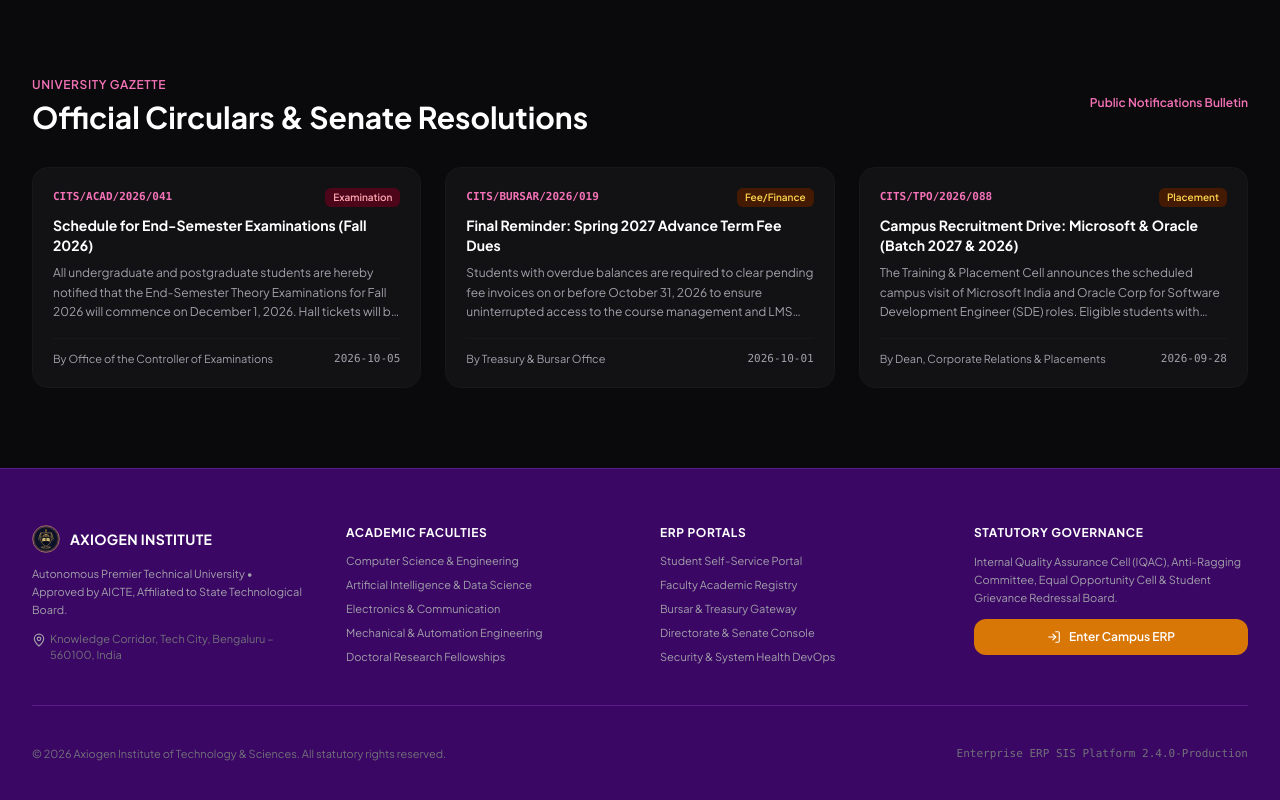
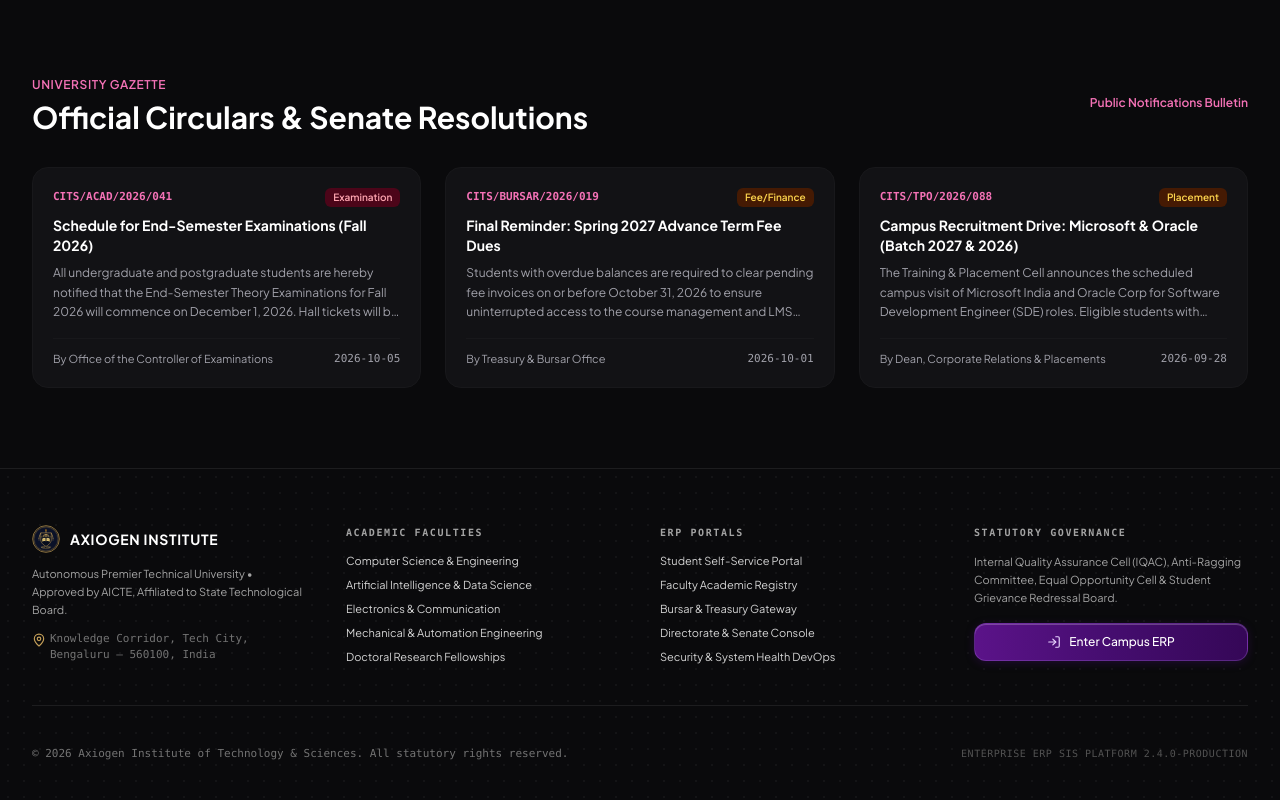
Before and after one commit to axiogenai/college-erp, a React (Vite) app: page / in a window 1280 px wide. Shown: the part 4353-5153 px from the top of the page. Built offline with nearby package versions, Linux system fonts and the light colour scheme.

Commit message:
Refactor footer to Obsidian luxury standard with hairline borders and Royal Purple button

```diff
--- a/src/components/public/PublicLanding.tsx
+++ b/src/components/public/PublicLanding.tsx
@@ -1211,29 +1211,32 @@ export const PublicLanding: React.FC<PublicLandingProps> = ({ onEnterPortal }) =
       </section>
 
       {/* ── 11. Comprehensive Executive Institutional Footer ───────────────── */}
-      <footer className="bg-institutional-950 text-slate-400 text-xs py-14 border-t border-institutional-900">
-        <div className="max-w-7xl mx-auto px-4 sm:px-6 lg:px-8">
-          <div className="grid grid-cols-1 md:grid-cols-4 gap-10 mb-10 pb-10 border-b border-institutional-900">
+      <footer className="bg-[#0A0A0C] text-neutral-400 text-xs py-14 border-t border-white/[0.08] relative overflow-hidden">
+        {/* Soft Luxury Micro-Pattern Texture */}
+        <div className="absolute inset-0 bg-[radial-gradient(#ffffff0a_1px,transparent_1px)] [background-size:16px_16px] pointer-events-none" />
+
+        <div className="max-w-7xl mx-auto px-4 sm:px-6 lg:px-8 relative z-10">
+          <div className="grid grid-cols-1 md:grid-cols-4 gap-10 mb-10 pb-10 border-b border-white/[0.08]">
 
             {/* Identity */}
             <div className="space-y-3">
               <div className="flex items-center gap-2.5">
-                <UniversityCrest className="w-7 h-7 shrink-0" />
-                <span className="font-bold text-white text-sm uppercase tracking-wide">Axiogen Institute</span>
+                <UniversityCrest className="w-7 h-7 shrink-0 text-[#C5A059]" />
+                <span className="font-bold text-white text-sm uppercase tracking-wider font-serif">Axiogen Institute</span>
               </div>
-              <p className="text-[11px] text-slate-400 leading-relaxed">
+              <p className="text-[11px] text-neutral-400 leading-relaxed">
                 Autonomous Premier Technical University • Approved by AICTE, Affiliated to State Technological Board.
               </p>
-              <p className="text-[11px] text-slate-500 flex items-start gap-1">
-                <MapPin className="w-3.5 h-3.5 text-slate-400 shrink-0 mt-0.5" />
+              <p className="text-[11px] text-neutral-500 flex items-start gap-1 font-mono">
+                <MapPin className="w-3.5 h-3.5 text-[#C5A059] shrink-0 mt-0.5" />
                 <span>Knowledge Corridor, Tech City, Bengaluru – 560100, India</span>
               </p>
             </div>
 
             {/* Academic Disciplines */}
             <div>
-              <p className="font-bold text-white mb-3 text-xs uppercase tracking-wider">Academic Faculties</p>
-              <ul className="space-y-2 text-[11px]">
+              <p className="font-mono text-[10px] uppercase tracking-[0.16em] text-neutral-400 mb-3 font-semibold">Academic Faculties</p>
+              <ul className="space-y-2 text-[11px] text-neutral-300">
                 <li><a href="#programs" className="hover:text-white transition-colors">Computer Science & Engineering</a></li>
                 <li><a href="#programs" className="hover:text-white transition-colors">Artificial Intelligence & Data Science</a></li>
                 <li><a href="#programs" className="hover:text-white transition-colors">Electronics & Communication</a></li>
@@ -1244,8 +1247,8 @@ export const PublicLanding: React.FC<PublicLandingProps> = ({ onEnterPortal }) =
 
             {/* ERP Portals */}
             <div>
-              <p className="font-bold text-white mb-3 text-xs uppercase tracking-wider">ERP Portals</p>
-              <ul className="space-y-2 text-[11px]">
+              <p className="font-mono text-[10px] uppercase tracking-[0.16em] text-neutral-400 mb-3 font-semibold">ERP Portals</p>
+              <ul className="space-y-2 text-[11px] text-neutral-300">
                 <li><button onClick={() => onEnterPortal('student')} className="hover:text-white transition-colors">Student Self-Service Portal</button></li>
                 <li><button onClick={() => onEnterPortal('faculty')} className="hover:text-white transition-colors">Faculty Academic Registry</button></li>
                 <li><button onClick={() => onEnterPortal('accountant')} className="hover:text-white transition-colors">Bursar & Treasury Gateway</button></li>
@@ -1256,24 +1259,24 @@ export const PublicLanding: React.FC<PublicLandingProps> = ({ onEnterPortal }) =
 
             {/* Governance & Anti-Ragging */}
             <div>
-              <p className="font-bold text-white mb-3 text-xs uppercase tracking-wider">Statutory Governance</p>
-              <p className="text-[11px] text-slate-400 mb-3 leading-relaxed">
+              <p className="font-mono text-[10px] uppercase tracking-[0.16em] text-neutral-400 mb-3 font-semibold">Statutory Governance</p>
+              <p className="text-[11px] text-neutral-400 mb-4 leading-relaxed">
                 Internal Quality Assurance Cell (IQAC), Anti-Ragging Committee, Equal Opportunity Cell &amp; Student Grievance Redressal Board.
               </p>
               <button
                 onClick={() => onEnterPortal('principal')}
-                className="w-full py-2.5 rounded-xl bg-amber-600 hover:bg-amber-700 text-white font-semibold text-xs transition-colors flex items-center justify-center gap-2"
+                className="w-full py-2.5 px-4 rounded-xl bg-gradient-to-r from-[#5B1389] via-[#450D6F] to-[#350757] hover:from-[#6A17A0] hover:via-[#501082] hover:to-[#3E0966] text-white font-medium text-xs shadow-[inset_0_1px_0_0_rgba(255,255,255,0.22),0_2px_8px_rgba(69,13,111,0.35)] border border-purple-400/25 transition-all flex items-center justify-center gap-2 active:scale-[0.985]"
               >
-                <LogIn className="w-3.5 h-3.5" />
+                <LogIn className="w-3.5 h-3.5 text-purple-200" />
                 <span>Enter Campus ERP</span>
               </button>
             </div>
 
           </div>
 
-          <div className="flex flex-col sm:flex-row items-center justify-between gap-2 text-[11px] text-slate-500">
+          <div className="flex flex-col sm:flex-row items-center justify-between gap-2 text-[11px] text-neutral-500 font-mono">
             <p>© {new Date().getFullYear()} Axiogen Institute of Technology & Sciences. All statutory rights reserved.</p>
-            <p className="font-mono">Enterprise ERP SIS Platform 2.4.0-Production</p>
+            <p className="text-[10px] uppercase tracking-wider text-neutral-600">Enterprise ERP SIS Platform 2.4.0-Production</p>
           </div>
         </div>
       </footer>
```
